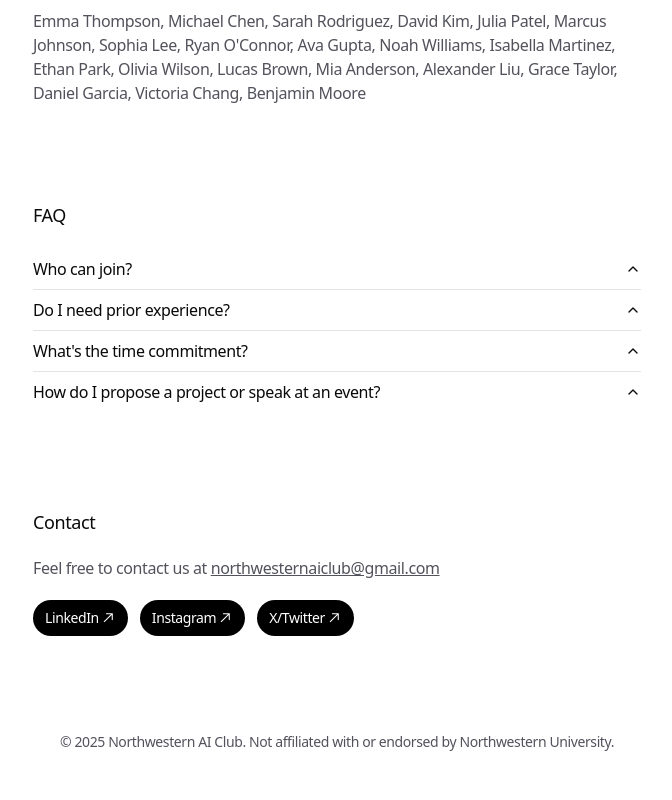
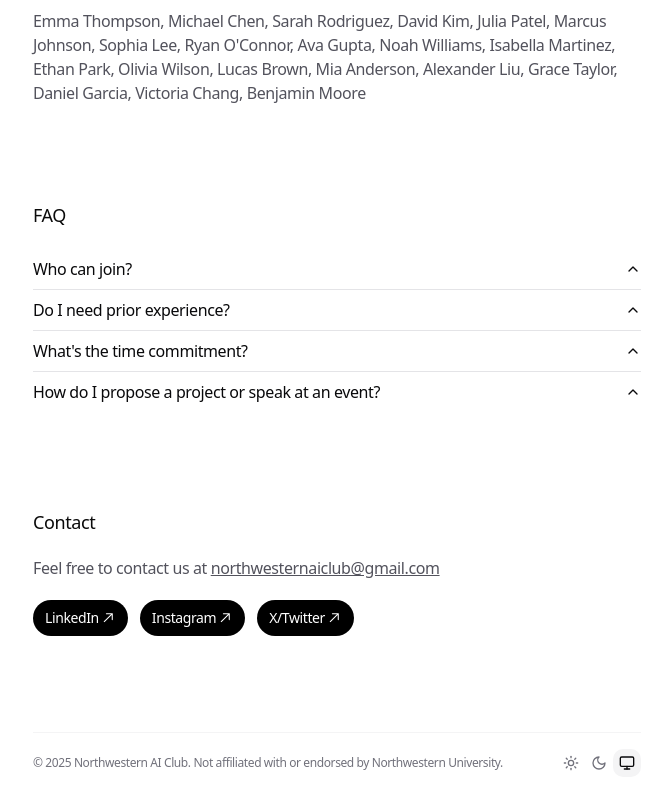
Before and after one commit to alexsafayan/nu-ai-club-website, a Next.js app: page / in a window 1280 px wide. Shown: the part 2407-3207 px from the top of the page, without its empty margins (303-975 px from the left). Built offline with nearby package versions, Linux system fonts and the light colour scheme.

Commit message:
footer stytle

```diff
--- a/app/footer.tsx
+++ b/app/footer.tsx
@@ -68,8 +68,15 @@ function ThemeSwitch() {
 
 export function Footer() {
     return (
-        <footer className="mt-24 pb-12 text-center text-sm text-zinc-600 dark:text-zinc-400">
-            © {new Date().getFullYear()} Northwestern AI Club. Not affiliated with or endorsed by Northwestern University.
+        <footer className="mt-24 border-t border-zinc-100 px-0 py-4 dark:border-zinc-800">
+            <div className="flex items-center justify-between">
+                <div className="text-xs text-zinc-500">
+                    © {new Date().getFullYear()} Northwestern AI Club. Not affiliated with or endorsed by Northwestern University.
+                </div>
+                <div className="text-xs text-zinc-400">
+                    <ThemeSwitch />
+                </div>
+            </div>
         </footer>
     )
 }
```
